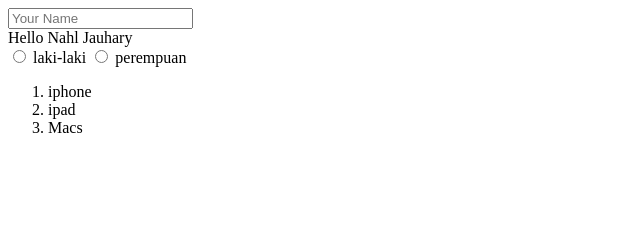
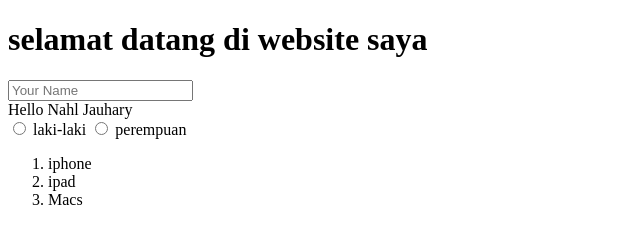
Before and after one commit to NahlJoe/BelajarGit, a plain HTML site: page index.html in a window 1280 px wide. Shown: the whole page, without its empty margins (0-640 px from the left). Drawn offline with Linux system fonts and the light colour scheme.

Commit message:
feat: headline

```diff
--- a/index.html
+++ b/index.html
@@ -6,6 +6,7 @@
     <title>Document</title>
 </head>
 <body>
+    <h1>selamat datang di website saya</h1>
     <form>
         <input type="text" name="searching" id="" placeholder="Your Name">
     </form>
```
